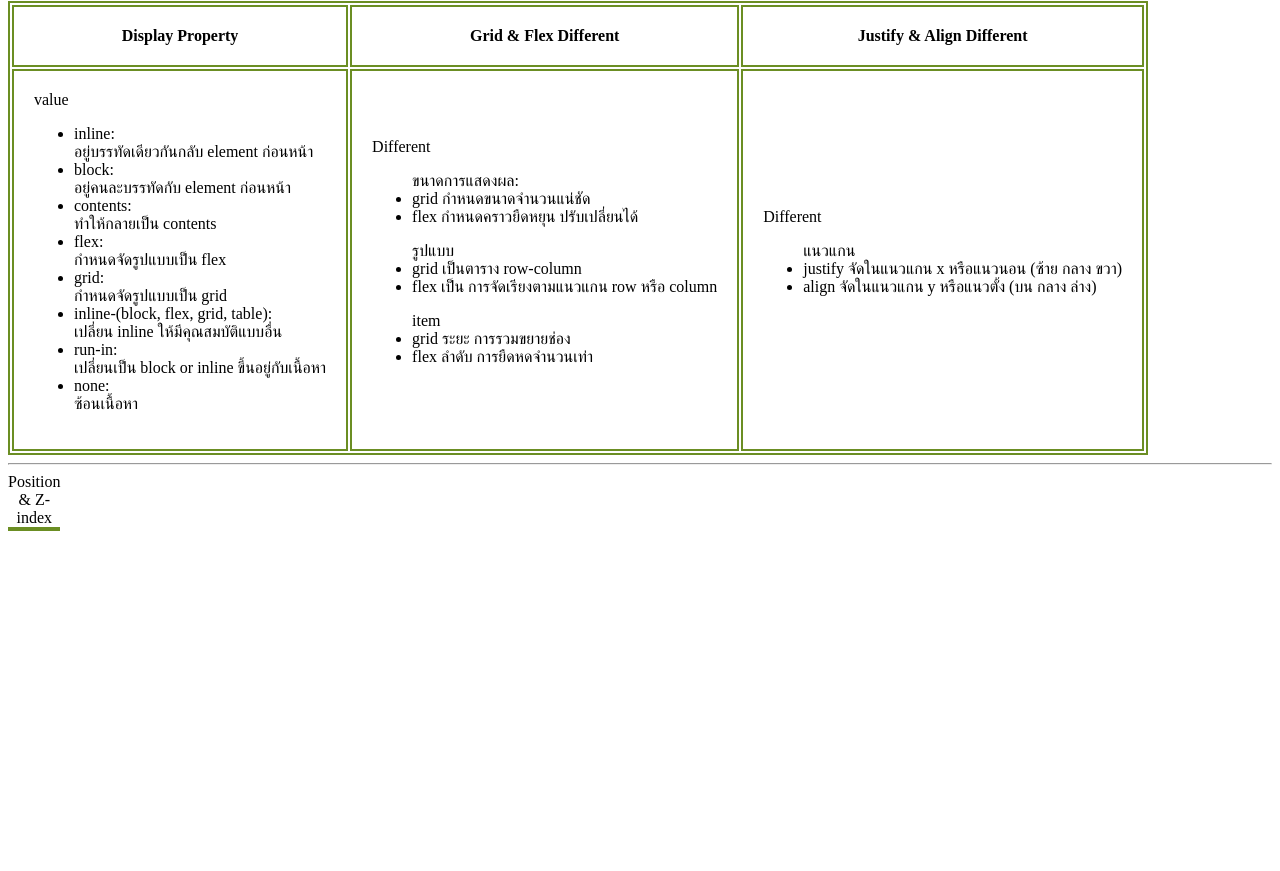
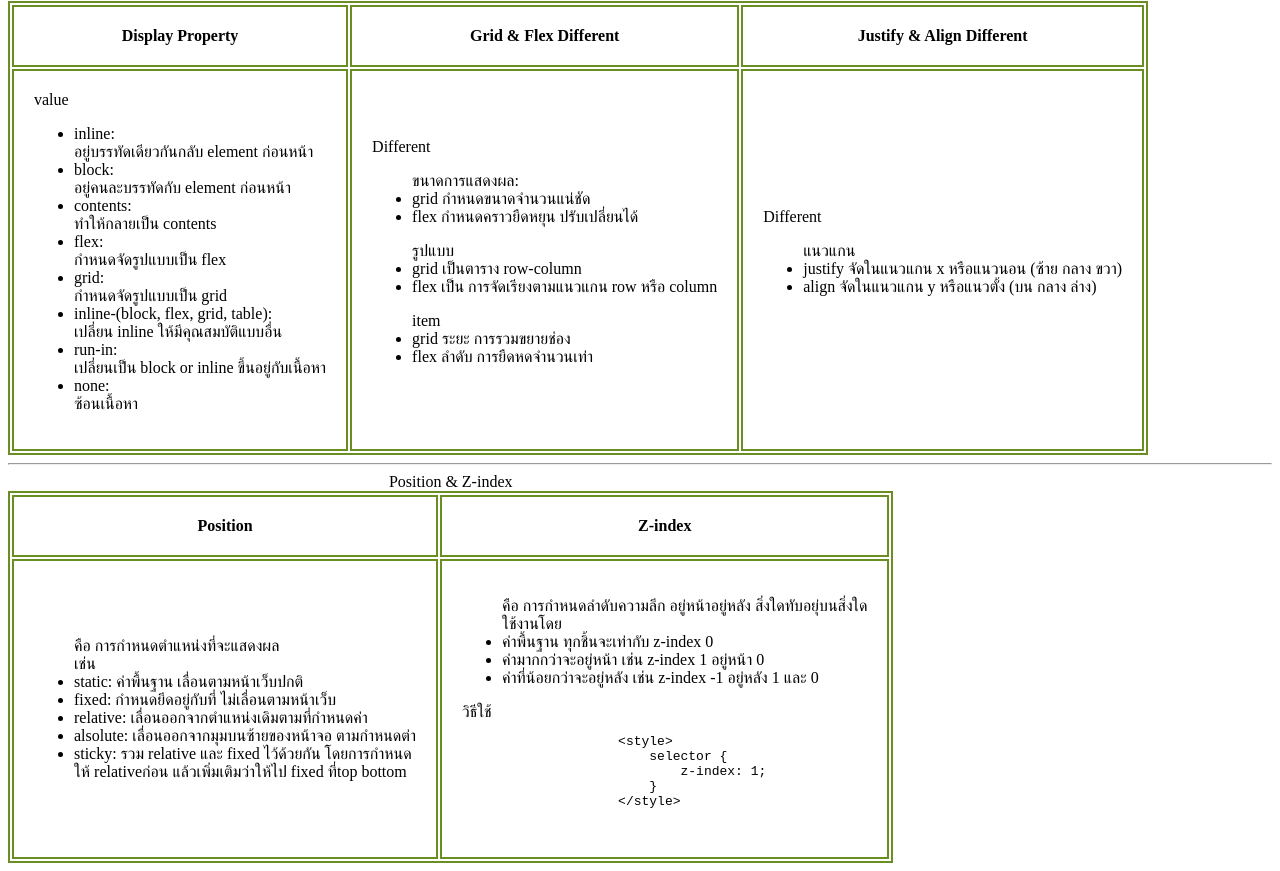
Before and after one commit to Kanit-tha/Homework-codecamp_online5, a plain HTML site: page css part1-HW3Display.html in a window 1280 px wide. Shown: the part 79-950 px from the top of the page. Before the commit the page ends 800 px from the top, so only its background shows below. Drawn offline with Linux system fonts and the light colour scheme.

Commit message:
position & z-index end

```diff
--- a/css part1-HW3Display.html
+++ b/css part1-HW3Display.html
@@ -83,11 +83,43 @@
 <table>
     <caption> Position & Z-index</caption>
     <thead>
-
+        <tr>
+            <th>Position</th>
+            <th>Z-index</th>
+        </tr>
 
     </thead>
     <tbody>
+        <tr>
+            <td>
+                <ul>คือ การกำหนดตำแหน่งที่จะแสดงผล <br>
+                    เช่น
+                    <li>static: ค่าพื้นฐาน เลื่อนตามหน้าเว็บปกติ </li>
+                    <li>fixed: กำหนดยึดอยู่กับที่ ไม่เลื่อนตามหน้าเว็บ</li>
+                    <li>relative: เลื่อนออกจากตำแหน่งเดิมตามที่กำหนดค่า</li>
+                    <li>alsolute: เลื่อนออกจากมุมบนซ้ายของหน้าจอ ตามกำหนดต่า</li>
+                    <li>sticky: รวม relative และ fixed ไว้ด้วยกัน โดยการกำหนด <br>
+                    ให้ relativeก่อน แล้วเพิ่มเติมว่าให้ไป fixed ที่top bottom </li>
 
+                </ul>
+            </td>
+            <td>
+                <ul>คือ การกำหนดลำดับความลึก อยู่หน้าอยู่หลัง สิ่งใดทับอยุ่บนสิ่งใด <br>
+                    ใช้งานโดย
+                    <li>ค่าพื้นฐาน ทุกชิ้นจะเท่ากับ z-index 0 </li>
+                    <li>ค่ามากกว่าจะอยู่หน้า เช่น z-index 1 อยู่หน้า 0 </li>
+                    <li>ค่าที่น้อยกว่าจะอยู่หลัง เช่น z-index -1 อยู่หลัง 1 และ 0</li>
+                </ul>
+                วิธีใช้
+                <pre>
+                    &lt;style&gt;
+                        selector {
+                            z-index: 1;
+                        }
+                    &lt;/style&gt;
+                </pre>
+            </td>
+        </tr>
     </tbody>
 </table>
 
```
